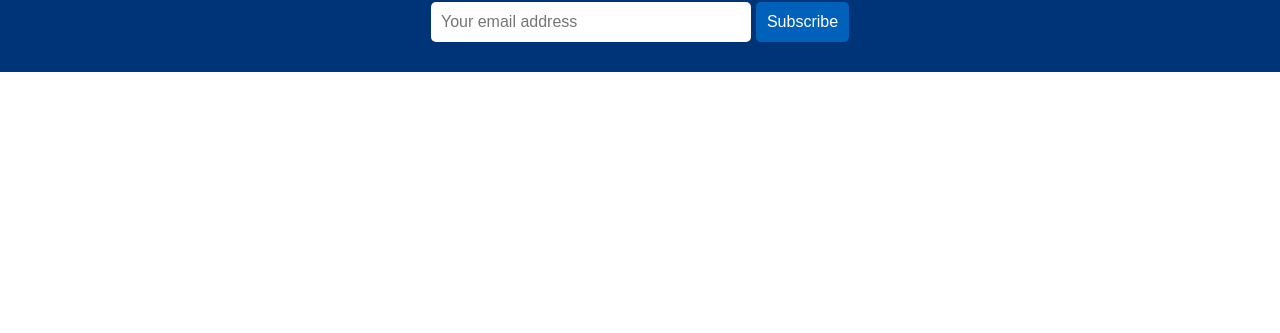
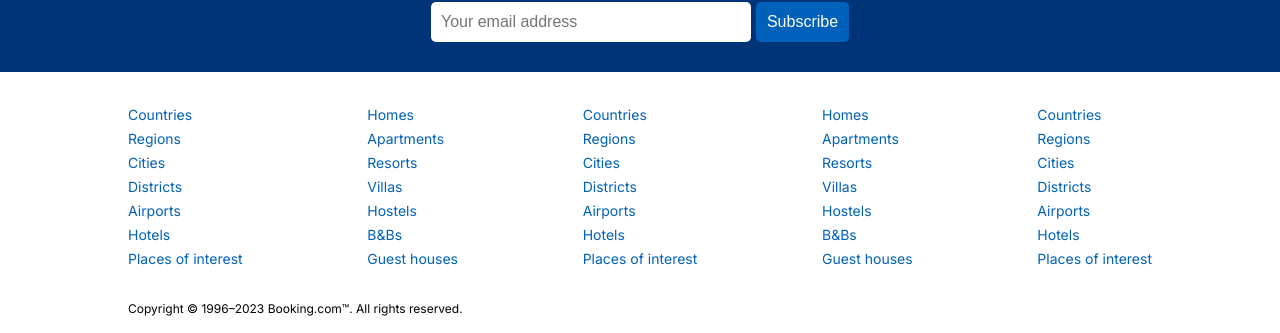
Before and after one commit to KruglyakovaKarina/booking, a React (Create React App) app: page / in a window 1280 px wide. Shown: the part 1462-1795 px from the top of the page. Before the commit the page ends 1534 px from the top, so only its background shows below. Built offline with nearby package versions, Linux system fonts and the light colour scheme.

Commit message:
feat: added footer

```diff
--- /dev/null
+++ b/src/components/Footer.js
@@ -0,0 +1,71 @@
+import React from 'react';
+import '../styles.css';
+
+const Footer = () => {
+  return (
+    <div className='footer'>
+      <div className='footerLists'>
+        <div className='footerList'>
+          <ul>
+            <li className='footerListItem'>Countries</li>
+            <li className='footerListItem'>Regions</li>
+            <li className='footerListItem'>Cities</li>
+            <li className='footerListItem'>Districts</li>
+            <li className='footerListItem'>Airports</li>
+            <li className='footerListItem'>Hotels</li>
+            <li className='footerListItem'>Places of interest</li>
+          </ul>
+        </div>
+        <div className='footerList'>
+          <ul>
+            <li className='footerListItem'>Homes</li>
+            <li className='footerListItem'>Apartments</li>
+            <li className='footerListItem'>Resorts</li>
+            <li className='footerListItem'>Villas</li>
+            <li className='footerListItem'>Hostels</li>
+            <li className='footerListItem'>B&Bs</li>
+            <li className='footerListItem'>Guest houses</li>
+          </ul>
+        </div>
+        <div className='footerList'>
+          <ul>
+            <li className='footerListItem'>Countries</li>
+            <li className='footerListItem'>Regions</li>
+            <li className='footerListItem'>Cities</li>
+            <li className='footerListItem'>Districts</li>
+            <li className='footerListItem'>Airports</li>
+            <li className='footerListItem'>Hotels</li>
+            <li className='footerListItem'>Places of interest</li>
+          </ul>
+        </div>
+        <div className='footerList'>
+          <ul>
+            <li className='footerListItem'>Homes</li>
+            <li className='footerListItem'>Apartments</li>
+            <li className='footerListItem'>Resorts</li>
+            <li className='footerListItem'>Villas</li>
+            <li className='footerListItem'>Hostels</li>
+            <li className='footerListItem'>B&Bs</li>
+            <li className='footerListItem'>Guest houses</li>
+          </ul>
+        </div>
+        <div className='footerList'>
+          <ul>
+            <li className='footerListItem'>Countries</li>
+            <li className='footerListItem'>Regions</li>
+            <li className='footerListItem'>Cities</li>
+            <li className='footerListItem'>Districts</li>
+            <li className='footerListItem'>Airports</li>
+            <li className='footerListItem'>Hotels</li>
+            <li className='footerListItem'>Places of interest</li>
+          </ul>
+        </div>
+      </div>
+      <div className='footerText'>
+        Copyright © 1996–2023 Booking.com™. All rights reserved.
+      </div>
+    </div>
+  );
+};
+
+export default Footer;
--- a/src/pages/Home.js
+++ b/src/pages/Home.js
@@ -6,6 +6,7 @@ import Featured from '../components/Featured';
 import PropertyList from '../components/PropertyList';
 import GuestsLove from '../components/GuestsLove';
 import MailList from '../components/MailList';
+import Footer from '../components/Footer';
 
 const Home = () => {
   return (
@@ -19,6 +20,7 @@ const Home = () => {
         <h2 className='homeTitle'>Homes guests love</h2>
         <GuestsLove />
         <MailList />
+        <Footer />
       </div>
     </div>
   );
--- a/src/styles.css
+++ b/src/styles.css
@@ -350,3 +350,29 @@ body {
   cursor: pointer;
   font-size: 16px;
 }
+
+/* Footer */
+.footer {
+  width: 100%;
+  max-width: 1024px;
+  font-size: 14px;
+}
+
+.footerLists {
+  display: flex;
+  justify-content: space-between;
+}
+.footerList > ul {
+  list-style: none;
+  padding: 0;
+}
+
+.footerListItem {
+  color: #0061bb;
+  margin-bottom: 7px;
+}
+
+.footerText {
+  margin: 20px 0;
+  font-size: 12px;
+}
```
